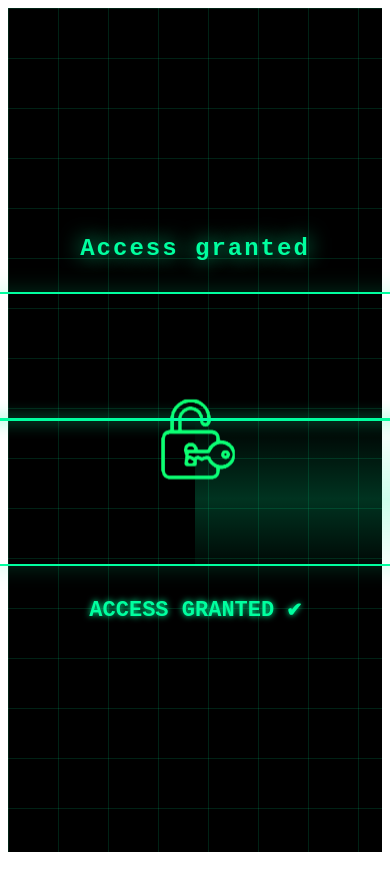
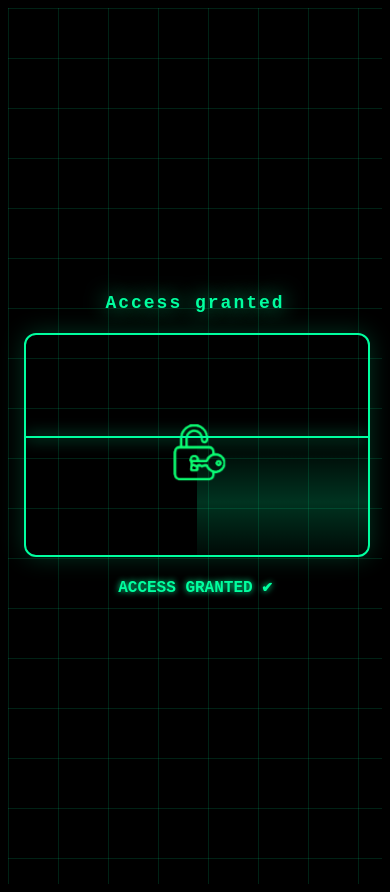
Before and after one commit to Jg4lves/portfolio, an Angular app: page / in a window 390 px wide. Before the commit the page ends 860 px from the top, so only its background shows below. Built offline with nearby package versions, Linux system fonts and the light colour scheme.

Commit message:
feat add responsiveness to intro

```diff
--- a/src/app/features/intro-auth/intro-auth.component.css
+++ b/src/app/features/intro-auth/intro-auth.component.css
@@ -4,10 +4,11 @@
   background-image:
     linear-gradient(#00ff9f22 1px, transparent 1px),
     linear-gradient(90deg, #00ff9f22 1px, transparent 1px);
-  background-size: 50px 50px; /* 🔼 grid maior */
+  background-size: 50px 50px;
   display: flex;
   justify-content: center;
   align-items: center;
+  padding: 16px;
 }
 
 .box {
@@ -15,28 +16,31 @@
   color: #00ff9f;
   font-family: monospace;
   animation: glow 2s infinite alternate;
+  width: 100%;
+  max-width: 500px;
 }
 
 .box h2 {
-  font-size: 24px;
+  font-size: clamp(18px, 3vw, 24px);
   margin-bottom: 20px;
   letter-spacing: 2px;
 }
 
 .scanner {
-  width: 425px;
+  width: 100%;
+  max-width: 425px;
   height: 270px;
   border: 2px solid #00ff9f;
   position: relative;
   overflow: hidden;
-  margin: 30px auto;
+  margin: 20px auto;
   border-radius: 12px;
   box-shadow: 0 0 25px #00ff9f33;
 }
 
 .scan-image {
   position: absolute;
-  width: 140px;
+  width: clamp(90px, 25vw, 140px);
   top: 50%;
   left: 50%;
   transform: translate(-50%, -50%);
@@ -64,48 +68,40 @@
 }
 
 .success {
-  margin-top: 20px;
-  font-size: 22px;
+  margin-top: 16px;
+  font-size: clamp(16px, 3vw, 22px);
   color: #00ff9f;
   font-weight: bold;
   animation: glow 1s infinite alternate;
 }
 
 @keyframes scanGlow {
-  0% {
-    top: 0;
-  }
-  100% {
-    top: 100%;
-  }
+  0% { top: 0; }
+  100% { top: 100%; }
 }
 
 @keyframes reveal {
-  0% {
-    opacity: 0.2;
-  }
-  50% {
-    opacity: 1;
-  }
-  100% {
-    opacity: 0.2;
-  }
+  0% { opacity: 0.2; }
+  50% { opacity: 1; }
+  100% { opacity: 0.2; }
 }
 
 @keyframes scan {
-  0% {
-    top: 0;
-  }
-  100% {
-    top: 100%;
-  }
+  0% { top: 0; }
+  100% { top: 100%; }
 }
 
 @keyframes glow {
-  from {
-    text-shadow: 0 0 5px #00ff9f;
+  from { text-shadow: 0 0 5px #00ff9f; }
+  to { text-shadow: 0 0 25px #00ff9f; }
+}
+
+@media (max-width: 480px) {
+  .scanner {
+    height: 220px;
   }
-  to {
-    text-shadow: 0 0 25px #00ff9f;
+
+  .scan-line {
+    height: 2px;
   }
 }
--- a/src/styles.css
+++ b/src/styles.css
@@ -1 +1,3 @@
-/* You can add global styles to this file, and also import other style files */
+body{
+    background: black;
+}
```
